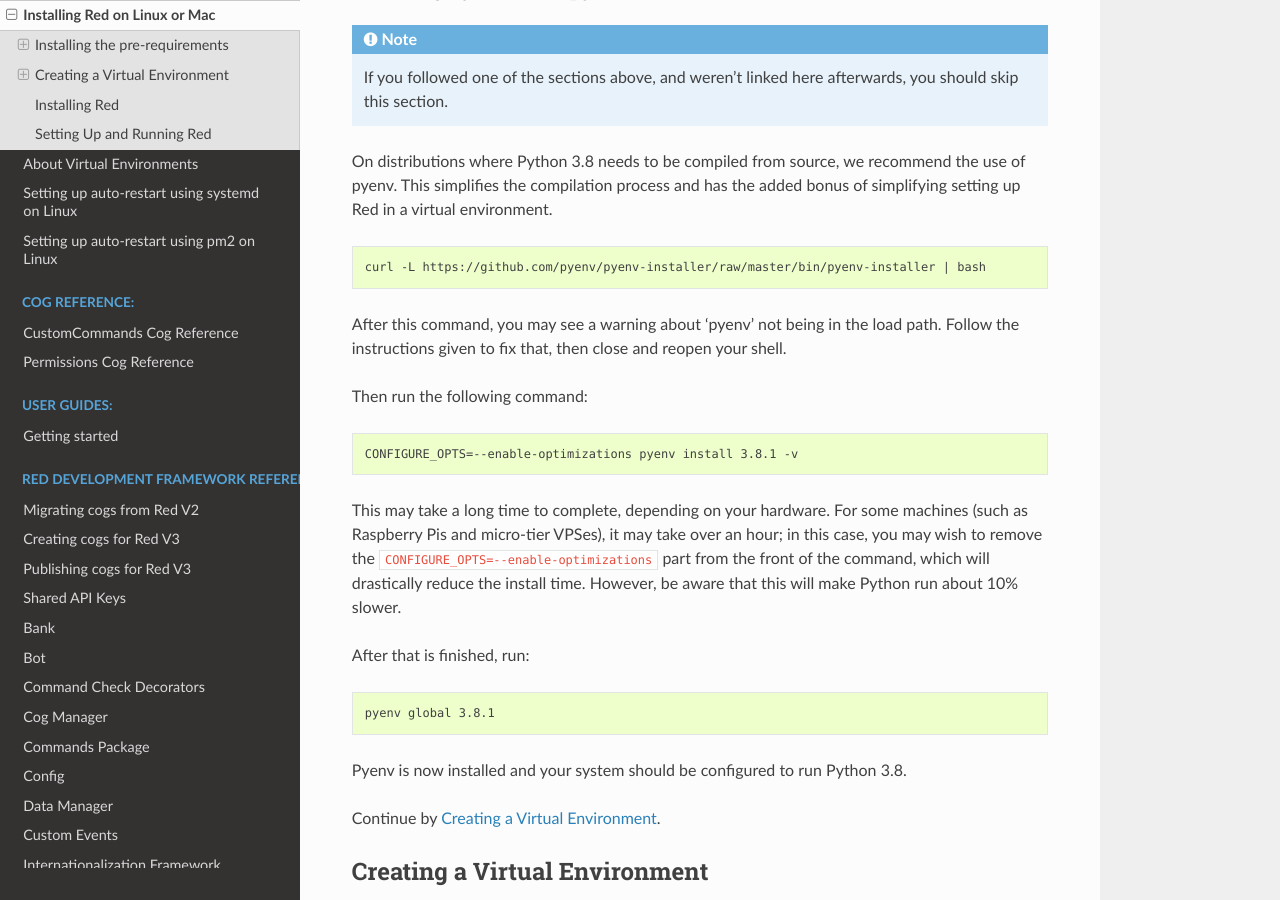
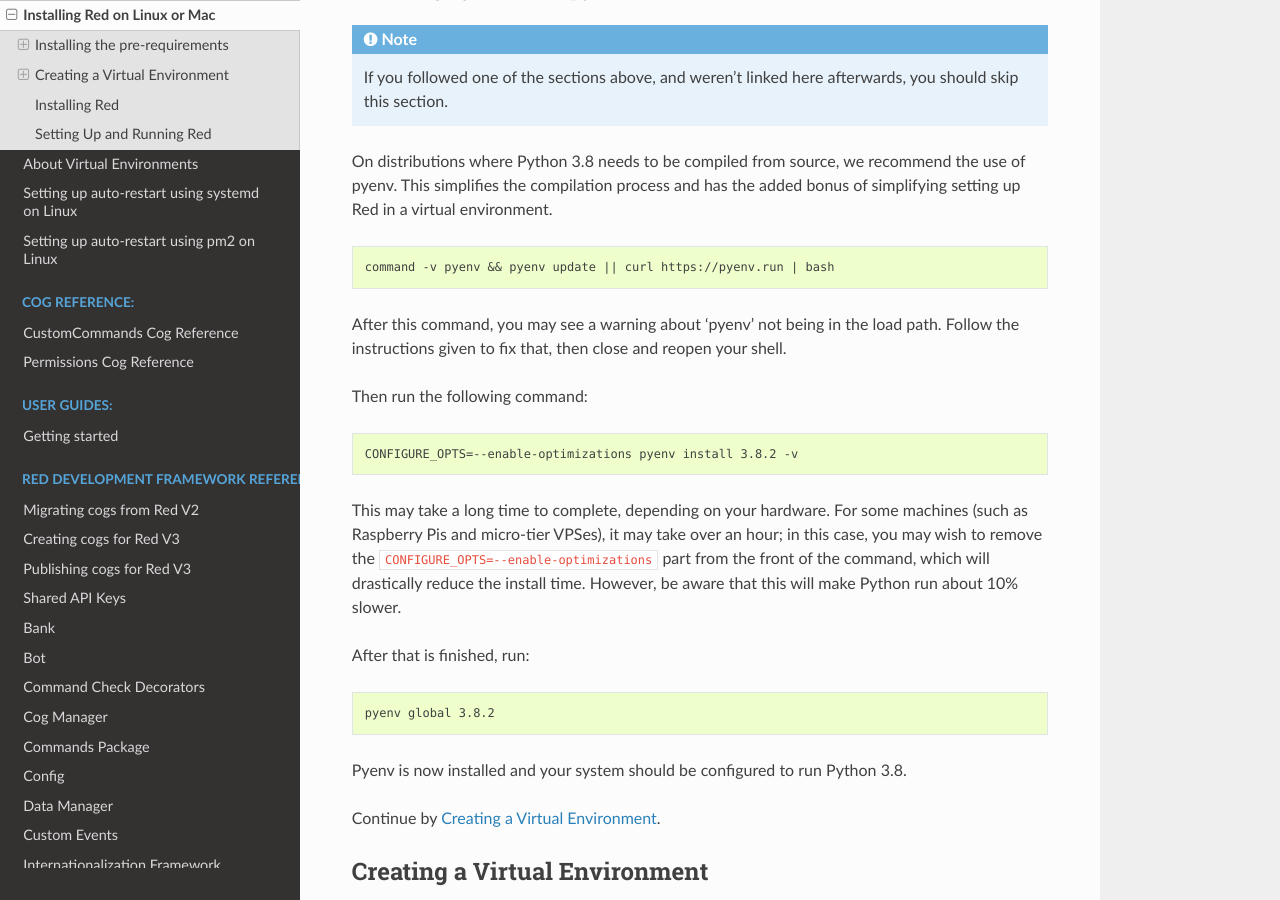
Before and after one commit to Renirous/Red-DiscordBot, a Sphinx documentation site: the page built from docs/install_linux_mac.rst, in a window 1280 px wide and 900 px high, scrolled down 5231 px. Built offline with Sphinx 7.4.7 and the Read the Docs theme 2.0.0, drawn with Linux system fonts in a browser that asks for light colours; the version number is read from the project's files by our own code.

Commit message:
Change pyenv instructions to update pyenv when it's already installed (#3740)
* Change pyenv instructions to update pyenv when it's already installed

* Use latest Python version

```diff
--- a/docs/install_linux_mac.rst
+++ b/docs/install_linux_mac.rst
@@ -313,7 +313,7 @@
 
 .. code-block:: none
 
-    curl -L https://github.com/pyenv/pyenv-installer/raw/master/bin/pyenv-installer | bash
+    command -v pyenv && pyenv update || curl https://pyenv.run | bash
 
 After this command, you may see a warning about 'pyenv' not being in the load path. Follow the
 instructions given to fix that, then close and reopen your shell.
@@ -322,7 +322,7 @@
 
 .. code-block:: none
 
-    CONFIGURE_OPTS=--enable-optimizations pyenv install 3.8.1 -v
+    CONFIGURE_OPTS=--enable-optimizations pyenv install 3.8.2 -v
 
 This may take a long time to complete, depending on your hardware. For some machines (such as
 Raspberry Pis and micro-tier VPSes), it may take over an hour; in this case, you may wish to remove
@@ -334,7 +334,7 @@
 
 .. code-block:: none
 
-    pyenv global 3.8.1
+    pyenv global 3.8.2
 
 Pyenv is now installed and your system should be configured to run Python 3.8.
 
```
